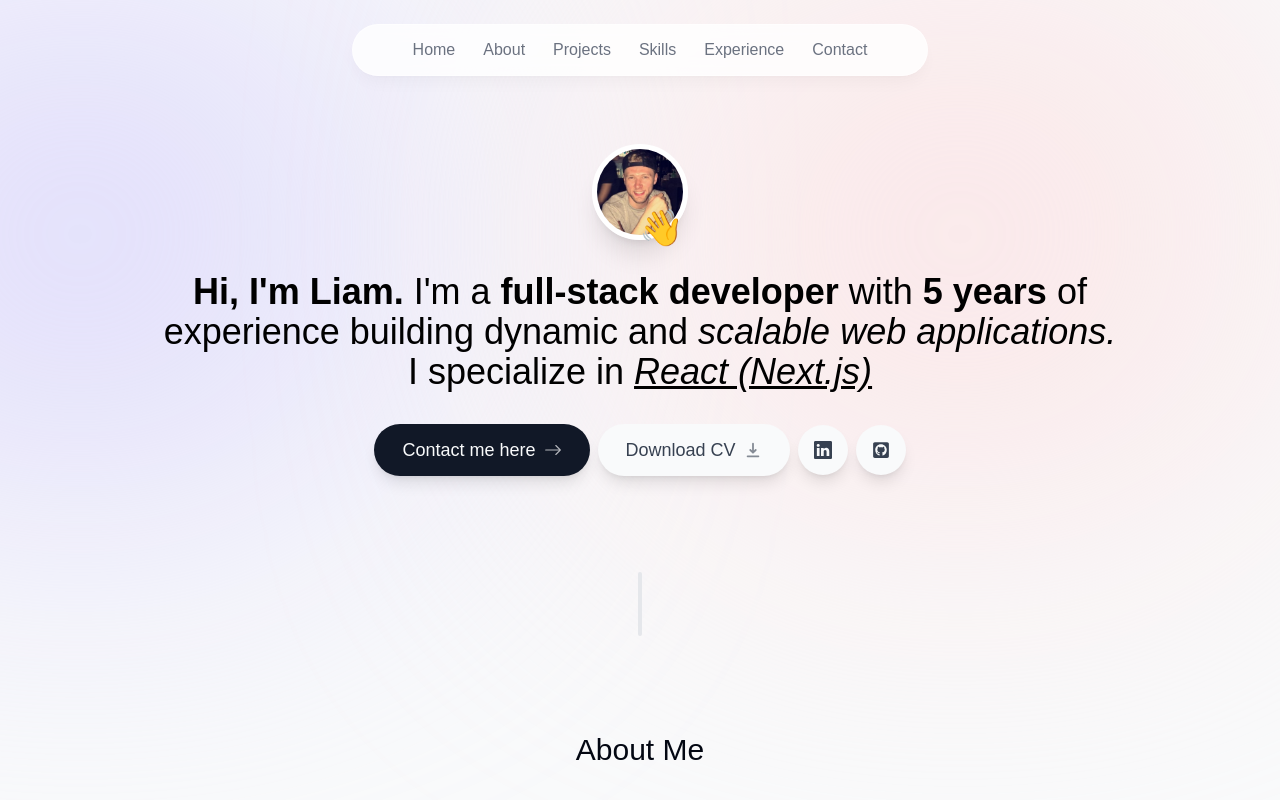
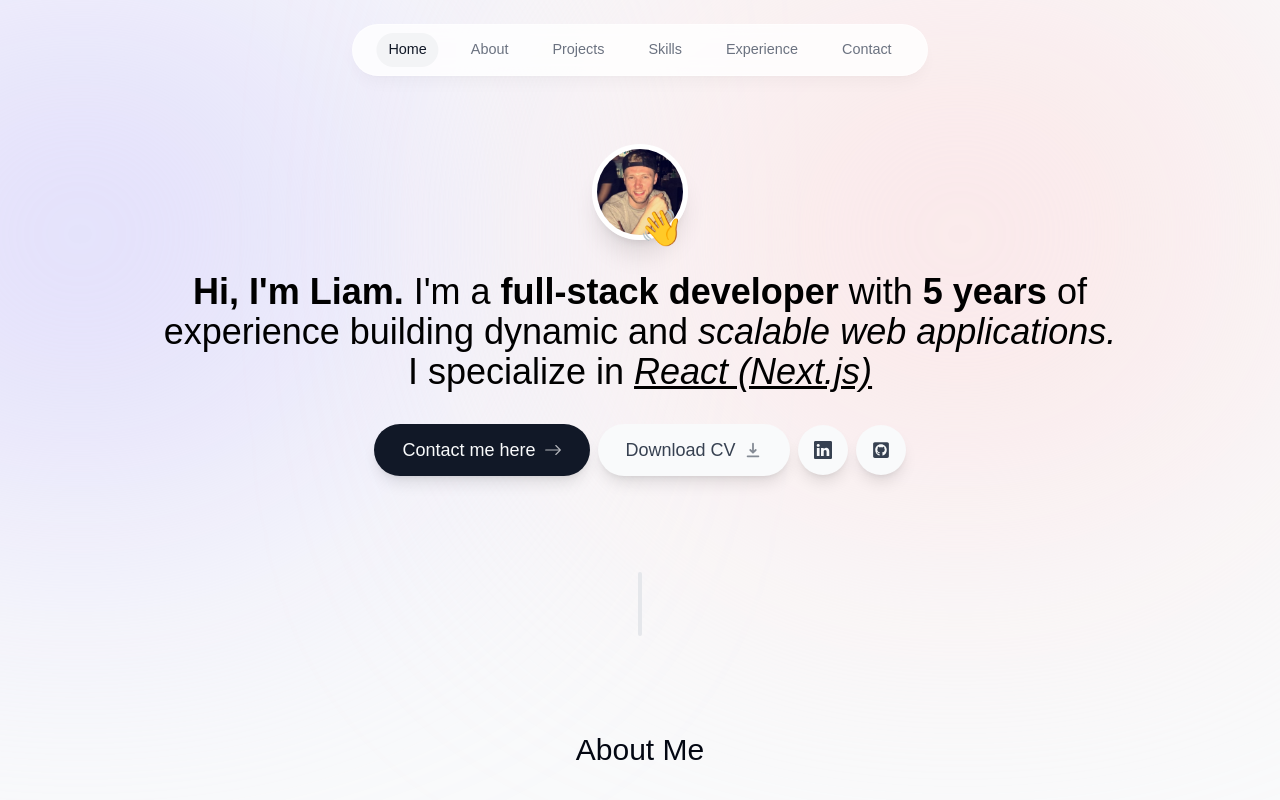
Before and after one commit to curm90/My-Dev-Portfolio, a Next.js app: page / in a window 1280 px wide. Shown: the top 800 px of the page. Built offline with nearby package versions, Linux system fonts and the light colour scheme.

Commit message:
animate header link bg effect

```diff
--- a/src/components/Header.tsx
+++ b/src/components/Header.tsx
@@ -1,29 +1,45 @@
 'use client';
 
+import Link from 'next/link';
+import { useState } from 'react';
+import { motion } from 'framer-motion';
+import clsx from 'clsx';
 import { links } from '@/lib/data';
-import { motion } from 'framer-motion';
-import Link from 'next/link';
 
 export default function Header() {
+  const [activeTab, setActiveTab] = useState('Home');
+
   return (
     <header className='relative z-[999]'>
       <motion.div
         initial={{ y: -100, x: '-50%', opacity: 0 }}
         animate={{ y: 0, x: '-50%', opacity: 1 }}
-        className='fixed left-1/2 top-0 w-full rounded-none border border-white border-opacity-40 bg-white bg-opacity-80 shadow-lg shadow-black/[0.03] backdrop-blur-[0.5rem] sm:top-6 sm:h-[3.25rem] sm:w-[36rem] sm:rounded-full'
+        className='fixed left-1/2 top-0 h-[4.5rem] w-full rounded-none border border-white border-opacity-40 bg-white bg-opacity-80 shadow-lg shadow-black/[0.03] backdrop-blur-[0.5rem] sm:top-6 sm:h-[3.25rem] sm:w-[36rem] sm:rounded-full'
+      ></motion.div>
+      <nav className='fixed left-1/2 top-[0.15rem] flex h-12 -translate-x-1/2 py-2 sm:top-[1.7rem] sm:h-[initial] sm:py-0'>
+        <ul className='flex w-[22rem] flex-wrap items-center justify-center gap-y-1 text-[0.9rem] font-medium text-gray-500 sm:w-[initial] sm:flex-nowrap sm:gap-5'>
+          {links.map((link) => (
+            <motion.li className='relative flex h-3/4 items-center justify-center' key={link.link}>
+              <Link
+                onClick={() => setActiveTab(link.name)}
+                className={clsx('p-3 transition hover:text-gray-900', {
+                  'text-gray-900': activeTab === link.name,
+                })}
+                href={link.link}
               >
-        <nav className='flex h-full items-center justify-center py-3 sm:py-0'>
-          <ul className='flex h-full w-full flex-wrap items-center justify-center gap-1 text-gray-500'>
-            {links.map((link) => (
-              <li key={link.link}>
-                <Link className='p-3 transition hover:text-gray-400' href={link.link}>
                 {link.name}
+                {link.name === activeTab && (
+                  <motion.span
+                    className='absolute inset-0 -z-10 rounded-full bg-gray-100'
+                    layoutId='activeTab'
+                    transition={{ type: 'spring', stiffness: 380, damping: 30 }}
+                  ></motion.span>
+                )}
               </Link>
-              </li>
+            </motion.li>
           ))}
         </ul>
       </nav>
-      </motion.div>
     </header>
   );
 }
```
Lines whose indentation alone changed are shown as unchanged.
